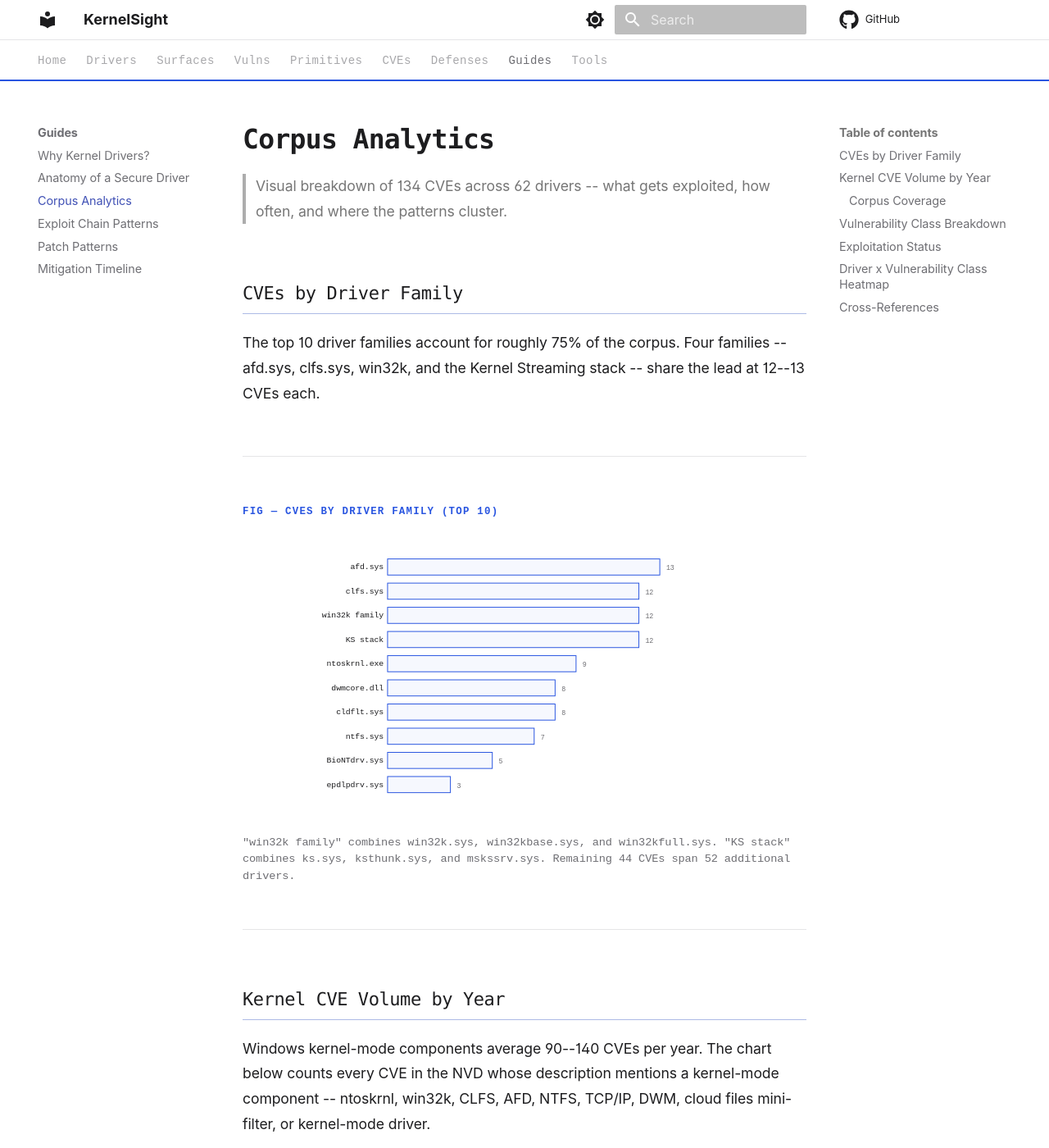
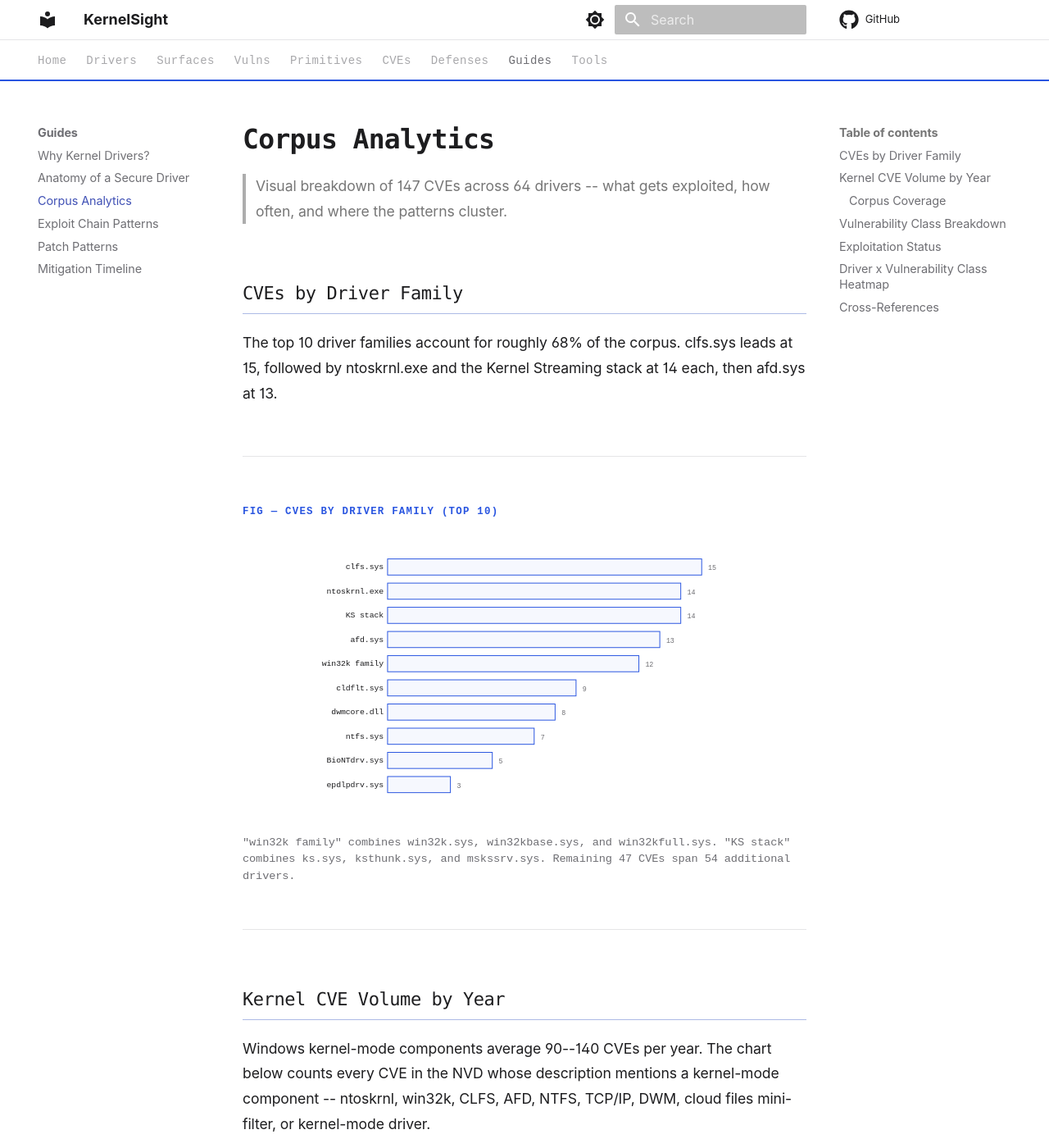
Before and after one commit to splintersfury/KernelSight, an MkDocs documentation site: the page built from docs/guides/corpus-analytics.md, in a window 1280 px wide and 1400 px high. Shown: the whole window at 82% size. Built offline with MkDocs 1.6.1 and Material for MkDocs 9.7.7, drawn with Linux system fonts in a browser that asks for light colours; comment, search, counter and statistics services are not loaded; some of the changed text lies outside the part shown.

Commit message:
Update corpus analytics charts and stats for 147-CVE corpus
Co-Authored-By: Claude Opus 4.6 <noreply@anthropic.com>

```diff
--- a/docs/guides/corpus-analytics.md
+++ b/docs/guides/corpus-analytics.md
@@ -1,40 +1,40 @@
 # Corpus Analytics
 
-> Visual breakdown of 134 CVEs across 62 drivers -- what gets exploited, how often, and where the patterns cluster.
+> Visual breakdown of 147 CVEs across 64 drivers -- what gets exploited, how often, and where the patterns cluster.
 
 ## CVEs by Driver Family
 
-The top 10 driver families account for roughly 75% of the corpus. Four families -- afd.sys, clfs.sys, win32k, and the Kernel Streaming stack -- share the lead at 12--13 CVEs each.
+The top 10 driver families account for roughly 68% of the corpus. clfs.sys leads at 15, followed by ntoskrnl.exe and the Kernel Streaming stack at 14 each, then afd.sys at 13.
 
 <div class="ks-figure" markdown>
   <span class="ks-figure-label">FIG — CVEs by Driver Family (Top 10)</span>
   <svg viewBox="0 0 700 340" xmlns="http://www.w3.org/2000/svg" role="img" aria-label="Horizontal bar chart showing CVE counts by driver family">
+    <!-- clfs.sys -->
+    <text class="ks-label" x="175" y="35" text-anchor="end">clfs.sys</text>
+    <rect class="ks-box" x="180" y="22" width="390" height="20" rx="0"/>
+    <text class="ks-annotation" x="578" y="36">15</text>
+    <!-- ntoskrnl -->
+    <text class="ks-label" x="175" y="65" text-anchor="end">ntoskrnl.exe</text>
+    <rect class="ks-box" x="180" y="52" width="364" height="20" rx="0"/>
+    <text class="ks-annotation" x="552" y="66">14</text>
+    <!-- Kernel Streaming -->
+    <text class="ks-label" x="175" y="95" text-anchor="end">KS stack</text>
+    <rect class="ks-box" x="180" y="82" width="364" height="20" rx="0"/>
+    <text class="ks-annotation" x="552" y="96">14</text>
     <!-- afd.sys -->
-    <text class="ks-label" x="175" y="35" text-anchor="end">afd.sys</text>
-    <rect class="ks-box" x="180" y="22" width="338" height="20" rx="0"/>
-    <text class="ks-annotation" x="526" y="36">13</text>
-    <!-- clfs.sys -->
-    <text class="ks-label" x="175" y="65" text-anchor="end">clfs.sys</text>
-    <rect class="ks-box" x="180" y="52" width="312" height="20" rx="0"/>
-    <text class="ks-annotation" x="500" y="66">12</text>
+    <text class="ks-label" x="175" y="125" text-anchor="end">afd.sys</text>
+    <rect class="ks-box" x="180" y="112" width="338" height="20" rx="0"/>
+    <text class="ks-annotation" x="526" y="126">13</text>
     <!-- win32k family -->
-    <text class="ks-label" x="175" y="95" text-anchor="end">win32k family</text>
-    <rect class="ks-box" x="180" y="82" width="312" height="20" rx="0"/>
-    <text class="ks-annotation" x="500" y="96">12</text>
-    <!-- Kernel Streaming -->
-    <text class="ks-label" x="175" y="125" text-anchor="end">KS stack</text>
-    <rect class="ks-box" x="180" y="112" width="312" height="20" rx="0"/>
-    <text class="ks-annotation" x="500" y="126">12</text>
-    <!-- ntoskrnl -->
-    <text class="ks-label" x="175" y="155" text-anchor="end">ntoskrnl.exe</text>
-    <rect class="ks-box" x="180" y="142" width="234" height="20" rx="0"/>
-    <text class="ks-annotation" x="422" y="156">9</text>
+    <text class="ks-label" x="175" y="155" text-anchor="end">win32k family</text>
+    <rect class="ks-box" x="180" y="142" width="312" height="20" rx="0"/>
+    <text class="ks-annotation" x="500" y="156">12</text>
+    <!-- cldflt.sys -->
+    <text class="ks-label" x="175" y="185" text-anchor="end">cldflt.sys</text>
+    <rect class="ks-box" x="180" y="172" width="234" height="20" rx="0"/>
+    <text class="ks-annotation" x="422" y="186">9</text>
     <!-- dwmcore.dll -->
-    <text class="ks-label" x="175" y="185" text-anchor="end">dwmcore.dll</text>
-    <rect class="ks-box" x="180" y="172" width="208" height="20" rx="0"/>
-    <text class="ks-annotation" x="396" y="186">8</text>
-    <!-- cldflt.sys -->
-    <text class="ks-label" x="175" y="215" text-anchor="end">cldflt.sys</text>
+    <text class="ks-label" x="175" y="215" text-anchor="end">dwmcore.dll</text>
     <rect class="ks-box" x="180" y="202" width="208" height="20" rx="0"/>
     <text class="ks-annotation" x="396" y="216">8</text>
     <!-- ntfs.sys -->
@@ -50,7 +50,7 @@ The top 10 driver families account for roughly 75% of the corpus. Four families
     <rect class="ks-box" x="180" y="292" width="78" height="20" rx="0"/>
     <text class="ks-annotation" x="266" y="306">3</text>
   </svg>
-  <p class="ks-figure-caption">"win32k family" combines win32k.sys, win32kbase.sys, and win32kfull.sys. "KS stack" combines ks.sys, ksthunk.sys, and mskssrv.sys. Remaining 44 CVEs span 52 additional drivers.</p>
+  <p class="ks-figure-caption">"win32k family" combines win32k.sys, win32kbase.sys, and win32kfull.sys. "KS stack" combines ks.sys, ksthunk.sys, and mskssrv.sys. Remaining 47 CVEs span 54 additional drivers.</p>
 </div>
 
 ## Kernel CVE Volume by Year
@@ -147,40 +147,40 @@ Buffer overflows are most common, followed closely by use-after-free, which domi
   <svg viewBox="0 0 700 340" xmlns="http://www.w3.org/2000/svg" role="img" aria-label="Horizontal bar chart showing vulnerability class distribution">
     <!-- Buffer Overflow -->
     <text class="ks-label" x="175" y="35" text-anchor="end">Buffer Overflow</text>
-    <rect class="ks-box" x="180" y="22" width="240" height="20" rx="0"/>
-    <text class="ks-annotation" x="428" y="36">30</text>
+    <rect class="ks-box" x="180" y="22" width="248" height="20" rx="0"/>
+    <text class="ks-annotation" x="436" y="36">31</text>
     <!-- Use-After-Free -->
     <text class="ks-label" x="175" y="65" text-anchor="end">Use-After-Free</text>
-    <rect class="ks-box" x="180" y="52" width="200" height="20" rx="0"/>
-    <text class="ks-annotation" x="388" y="66">25</text>
+    <rect class="ks-box" x="180" y="52" width="208" height="20" rx="0"/>
+    <text class="ks-annotation" x="396" y="66">26</text>
     <!-- Arbitrary R/W -->
     <text class="ks-label" x="175" y="95" text-anchor="end">Arbitrary R/W</text>
-    <rect class="ks-box" x="180" y="82" width="168" height="20" rx="0"/>
-    <text class="ks-annotation" x="356" y="96">21</text>
+    <rect class="ks-box" x="180" y="82" width="176" height="20" rx="0"/>
+    <text class="ks-annotation" x="364" y="96">22</text>
     <!-- EoP (generic) -->
     <text class="ks-label" x="175" y="125" text-anchor="end">EoP (generic)</text>
-    <rect class="ks-box" x="180" y="112" width="144" height="20" rx="0"/>
-    <text class="ks-annotation" x="332" y="126">18</text>
+    <rect class="ks-box" x="180" y="112" width="160" height="20" rx="0"/>
+    <text class="ks-annotation" x="348" y="126">20</text>
     <!-- Race Condition -->
     <text class="ks-label" x="175" y="155" text-anchor="end">Race Condition</text>
-    <rect class="ks-box" x="180" y="142" width="96" height="20" rx="0"/>
-    <text class="ks-annotation" x="284" y="156">12</text>
+    <rect class="ks-box" x="180" y="142" width="112" height="20" rx="0"/>
+    <text class="ks-annotation" x="300" y="156">14</text>
+    <!-- Logic Bug -->
+    <text class="ks-label" x="175" y="185" text-anchor="end">Logic / Other</text>
+    <rect class="ks-box" x="180" y="172" width="80" height="20" rx="0"/>
+    <text class="ks-annotation" x="268" y="186">10</text>
     <!-- Info Disclosure -->
-    <text class="ks-label" x="175" y="185" text-anchor="end">Info Disclosure</text>
-    <rect class="ks-box" x="180" y="172" width="64" height="20" rx="0"/>
-    <text class="ks-annotation" x="252" y="186">8</text>
+    <text class="ks-label" x="175" y="215" text-anchor="end">Info Disclosure</text>
+    <rect class="ks-box" x="180" y="202" width="64" height="20" rx="0"/>
+    <text class="ks-annotation" x="252" y="216">8</text>
     <!-- Type Confusion -->
-    <text class="ks-label" x="175" y="215" text-anchor="end">Type Confusion</text>
-    <rect class="ks-box" x="180" y="202" width="40" height="20" rx="0"/>
-    <text class="ks-annotation" x="228" y="216">5</text>
+    <text class="ks-label" x="175" y="245" text-anchor="end">Type Confusion</text>
+    <rect class="ks-box" x="180" y="232" width="48" height="20" rx="0"/>
+    <text class="ks-annotation" x="236" y="246">6</text>
     <!-- Integer Overflow -->
-    <text class="ks-label" x="175" y="245" text-anchor="end">Integer Overflow</text>
-    <rect class="ks-box" x="180" y="232" width="32" height="20" rx="0"/>
-    <text class="ks-annotation" x="220" y="246">4</text>
-    <!-- Logic Bug -->
-    <text class="ks-label" x="175" y="275" text-anchor="end">Logic / Other</text>
-    <rect class="ks-box" x="180" y="262" width="56" height="20" rx="0"/>
-    <text class="ks-annotation" x="244" y="276">7</text>
+    <text class="ks-label" x="175" y="275" text-anchor="end">Integer Overflow</text>
+    <rect class="ks-box" x="180" y="262" width="48" height="20" rx="0"/>
+    <text class="ks-annotation" x="236" y="276">6</text>
     <!-- Process Termination -->
     <text class="ks-label" x="175" y="305" text-anchor="end">Process Kill</text>
     <rect class="ks-box" x="180" y="292" width="32" height="20" rx="0"/>
@@ -192,12 +192,12 @@ Buffer overflows are most common, followed closely by use-after-free, which domi
 ## Exploitation Status
 
 <div class="ks-stats-box" markdown>
-<span class="ks-stat-num">52</span> exploited in the wild &nbsp;&middot;&nbsp;
-<span class="ks-stat-num">82</span> not exploited ITW<br>
+<span class="ks-stat-num">57</span> exploited in the wild &nbsp;&middot;&nbsp;
+<span class="ks-stat-num">90</span> not exploited ITW<br>
 <span class="ks-stat-num">2</span> remotely exploitable &nbsp;&middot;&nbsp;
-<span class="ks-stat-num">132</span> local only<br>
+<span class="ks-stat-num">145</span> local only<br>
 <span class="ks-stat-num">41</span> third-party BYOVD drivers &nbsp;&middot;&nbsp;
-<span class="ks-stat-num">93</span> Microsoft inbox drivers
+<span class="ks-stat-num">106</span> Microsoft inbox drivers
 </div>
 
 Nearly 39% of the corpus has been exploited in the wild. The two remote CVEs are [CVE-2022-21907](../case-studies/CVE-2022-21907.md) (http.sys) and [CVE-2024-38063](../case-studies/CVE-2024-38063.md) (tcpip.sys). Everything else requires local access or a BYOVD drop.
@@ -210,22 +210,22 @@ Where do specific bug types concentrate? This table crosses the top 8 driver fam
 
 | Driver | Buf Ovf | UAF | Race | Type Conf | Info Disc | Arb R/W | Int Ovf | Other |
 |--------|---------|-----|------|-----------|-----------|---------|---------|-------|
+| **clfs.sys** | 8 | 2 | | 1 | | | | 4 |
+| **ntoskrnl** | | 2 | 3 | | 2 | 1 | 2 | 4 |
 | **afd.sys** | 1 | 7 | 3 | | | | 1 | 1 |
-| **clfs.sys** | 7 | 2 | | | | | | 3 |
 | **win32k** | | 5 | 3 | 2 | 1 | | | 1 |
-| **KS stack** | 4 | 2 | | 1 | | | 1 | 4 |
-| **ntoskrnl** | | 1 | 3 | | 2 | | 1 | 2 |
+| **KS stack** | 4 | 2 | 1 | 1 | | | 2 | 4 |
+| **cldflt** | 3 | 2 | 2 | | | | | 2 |
 | **dwmcore** | 2 | 1 | | 1 | | | | 4 |
-| **cldflt** | 3 | 2 | 1 | | | | | 2 |
 | **ntfs** | 3 | | | | 3 | | | 1 |
 
 Notable clusters:
 
+- **clfs.sys skews buffer overflow.** Corrupt on-disk offsets cause OOB writes in the BLF parser, accounting for 8 of 15 CVEs.
 - **afd.sys skews UAF.** Socket teardown races account for 7 of 13 CVEs.
-- **clfs.sys skews buffer overflow.** Corrupt on-disk offsets cause OOB writes in the BLF parser.
+- **ntoskrnl.exe spreads across classes.** Registry races, UAF, integer overflow, arb R/W, and logic bugs -- no single dominant class across 14 CVEs.
 - **win32k splits between UAF and races.** Callback reentrancy and concurrent window ops feed both.
 - **ntfs.sys splits between buffer overflow and info disclosure.** Crafted VHD images hit both through MFT parsing.
-- **ntoskrnl.exe leans toward races.** Token and secure-mode operations lack proper locking.
 
 ## Cross-References
 
```
